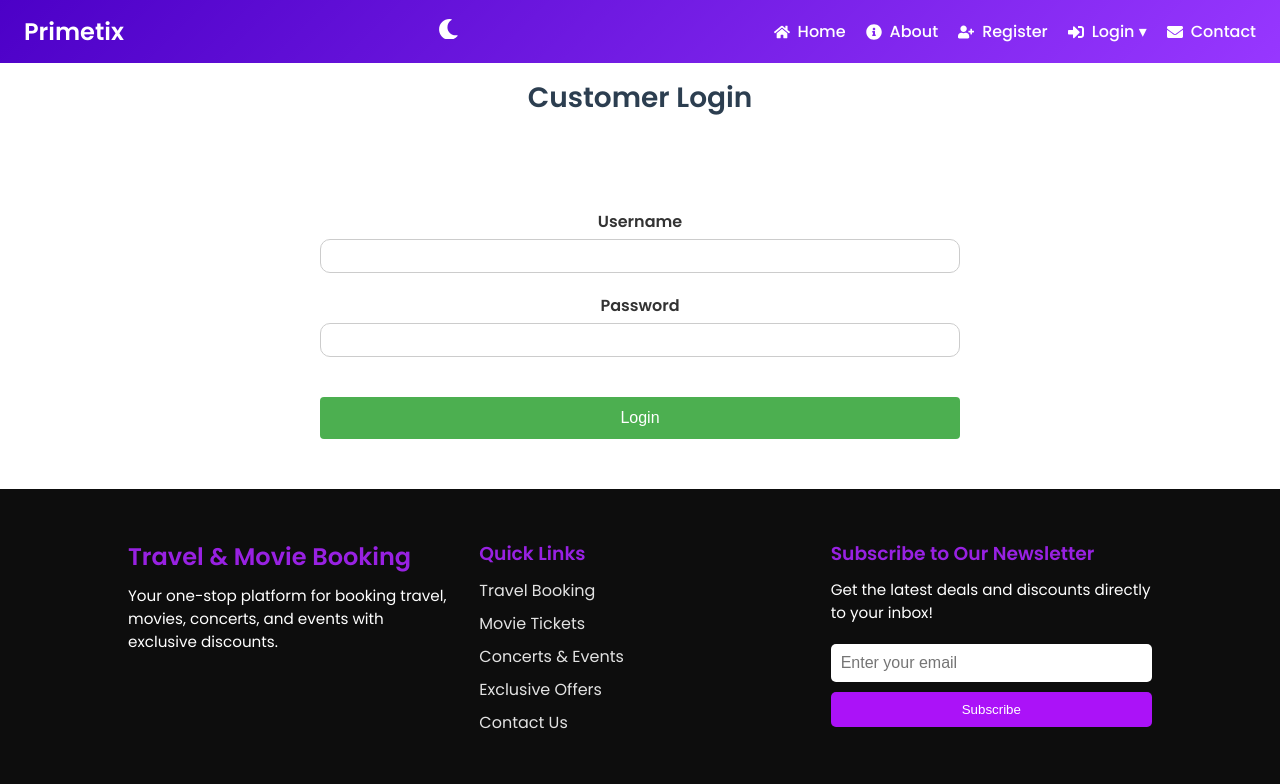
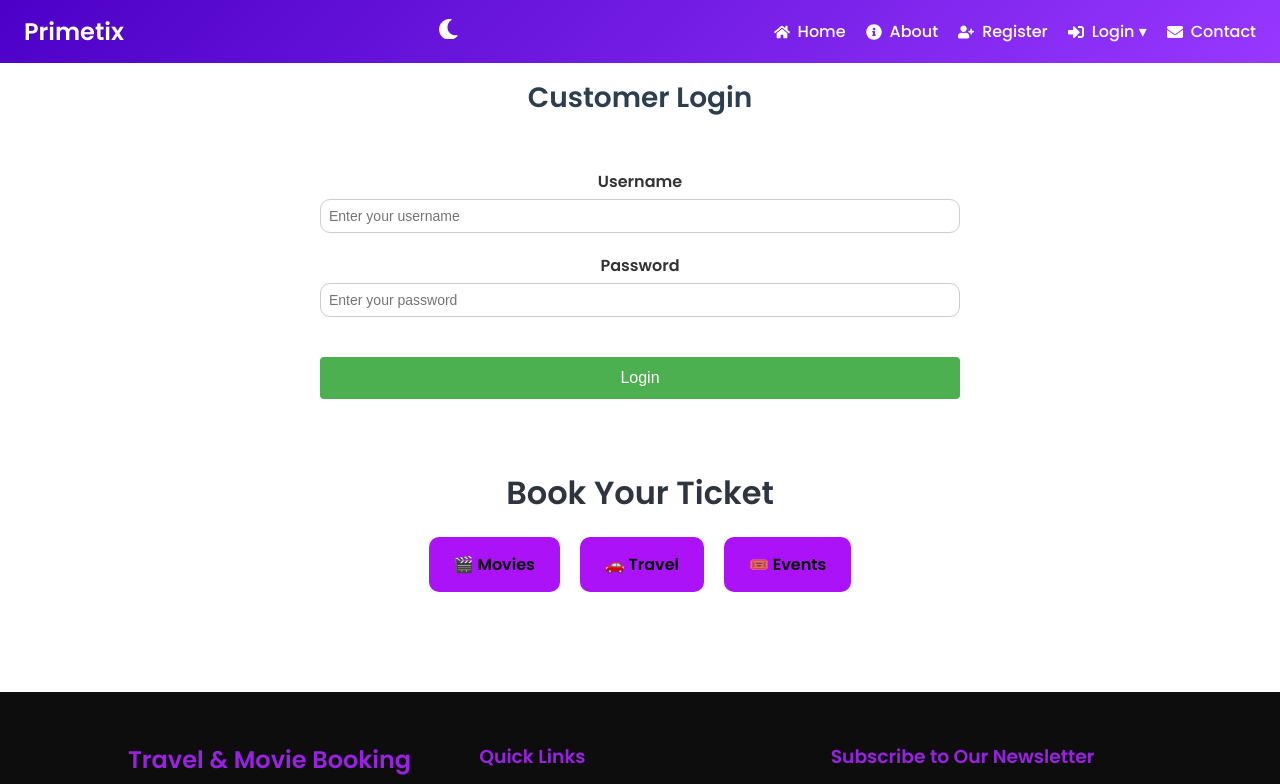
Before and after one commit to Hemanth-Moka/ticketbooking-Reactjs, a React (Vite) app: page /customerlogin in a window 1280 px wide. Shown: the top 784 px of the page. Built offline with nearby package versions, Linux system fonts and the light colour scheme.

Commit message:
updated UI and Routings

```diff
--- a/src/customer/CustomerHome.jsx
+++ b/src/customer/CustomerHome.jsx
@@ -22,13 +22,12 @@ export default function CustomerHome() {
         </div>
       </section>
 
-      {/* Booking Section */}
-      <section id="booking" className="booking">
+     <section id="booking" className="booking">
         <h3>Book Your Ticket</h3>
         <div className="booking-options">
-          <a href="/movies">🎬 Movies</a>
+          <a href="/viewallevents">🎬 Movies</a>
           <a href="/travel">🚗 Travel</a>
-          <a href="/events">🎟️ Events</a>
+          <a href="/viewallevents">🎟️ Events</a>
         </div>
       </section>
 
--- a/src/customer/CustomerLogin.jsx
+++ b/src/customer/CustomerLogin.jsx
@@ -1,5 +1,4 @@
 import { useState } from 'react';
-// import './customer.css';
 import axios from 'axios';
 import { useNavigate } from 'react-router-dom';
 import config from '../config';
@@ -34,13 +33,13 @@ export default function CustomerLogin() {
         sessionStorage.setItem('customer', JSON.stringify(response.data));
         navigate('/customerhome');
       } else {
-        setMessage(response.data);
+        setMessage("Login failed. Please check your credentials.");
       }
     } catch (err) {
       if (err.response) {
-        setError(err.response.data);
+        setError(err.response.data || "Login failed. Please try again.");
       } else {
-        setError('An unexpected error occurred.');
+        setError("Something went wrong. Please try again later.");
       }
     }
   };
@@ -51,30 +50,42 @@ export default function CustomerLogin() {
       {
         message
           ? <p className="customer-response-message success">{message}</p>
-          : <p className="customer-response-message error">{error}</p>
+          : error && <p className="customer-response-message error">{error}</p>
       }
       <form className="customer-login-form" onSubmit={handleSubmit}>
         <div className="customer-form-field">
-          <label>Username</label>
+          <label htmlFor="username">Username</label>
           <input
             type="text"
             id="username"
             value={formData.username}
             onChange={handleChange}
             required
+            placeholder="Enter your username"
           />
         </div>
         <div className="customer-form-field">
-          <label>Password</label>
+          <label htmlFor="password">Password</label>
           <input
             type="password"
             id="password"
             value={formData.password}
             onChange={handleChange}
             required
+            placeholder="Enter your password"
           />
         </div>
         <button type="submit" className="customer-submit-btn">Login</button>
+
+      <section id="booking" className="booking">
+        <h3>Book Your Ticket</h3>
+        <div className="booking-options">
+          <a href="/viewallevents">🎬 Movies</a>
+          <a href="/travel">🚗 Travel</a>
+          <a href="/viewallevents">🎟️ Events</a>
+        </div>
+      </section>
+
       </form>
     </div>
   );
--- a/src/customer/CustomerRegistration.jsx
+++ b/src/customer/CustomerRegistration.jsx
@@ -54,11 +54,7 @@ export default function CustomerRegistration() {
     <div className="customer-registration-container">
       <h3 className="customer-registration-title">Customer Registration</h3>
 
-      {message ? (
-        <p className="customer-response-message success">{message}</p>
-      ) : (
-        <p className="customer-response-message error">{error}</p>
-      )}
+
 
       <form className="customer-registration-form" onSubmit={handleSubmit}>
         <div className="customer-form-field">
@@ -75,6 +71,7 @@ export default function CustomerRegistration() {
             <option value="other">Other</option>
           </select>
         </div>
+
 
         <div className="customer-form-field">
           <label htmlFor="dob">Date of Birth</label>
@@ -106,8 +103,19 @@ export default function CustomerRegistration() {
           <input type="text" id="location" value={formData.location} onChange={handleChange} required />
         </div>
 
+          {message ? (
+        <p className="customer-response-message success">{message}<a href="/customer/customerlogin">Login here</a></p>
+      ) : (
+        <p className="customer-response-message error">{error}</p>
+      )}
+
         <button type="submit" className="customer-submit-btn">Register</button>
       </form>
+      <div className="customer-registration-footer">
+        <p>Already have an account? <a href="/customer/login">Login here</a></p>
+        <p>By registering, you agree to our <a href="/terms">Terms of Service</a> and <a href="/privacy">Privacy Policy</a>.</p>
+      </div>
+
     </div>
   );
 }
--- a/src/main/Home.jsx
+++ b/src/main/Home.jsx
@@ -20,7 +20,7 @@ const Home = () => {
           </button>
           <h2>Book Your Tickets Hassle-Free!</h2>
           <p>Movies, Events, and Travel – all in one place.<br />Easy booking, best prices, and secure payments.</p>
-          <a href="#booking" className="hero-btn">Book Now</a>
+          <a href="/customerlogin" className="hero-btn">Book Now</a>
         </div>
       </section>
 
```
